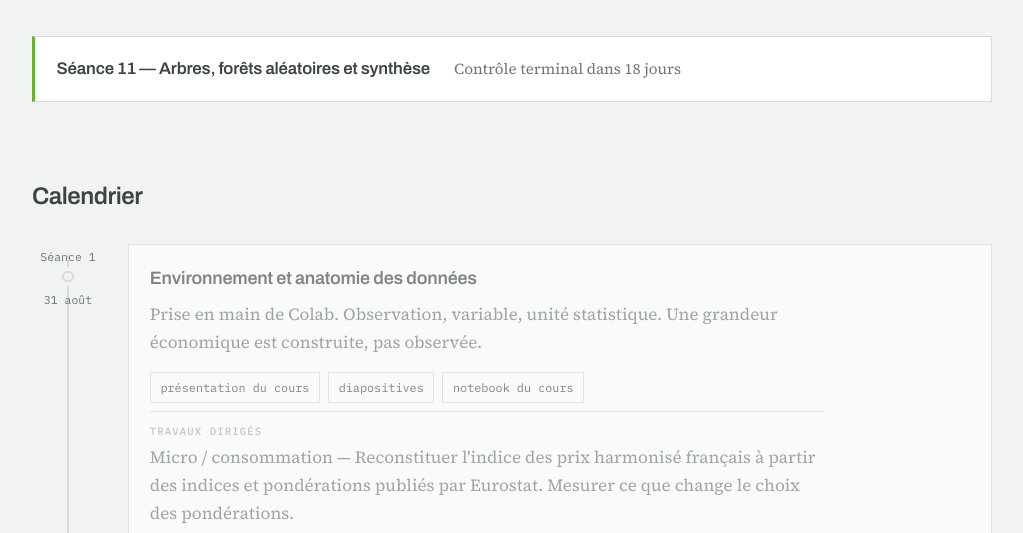
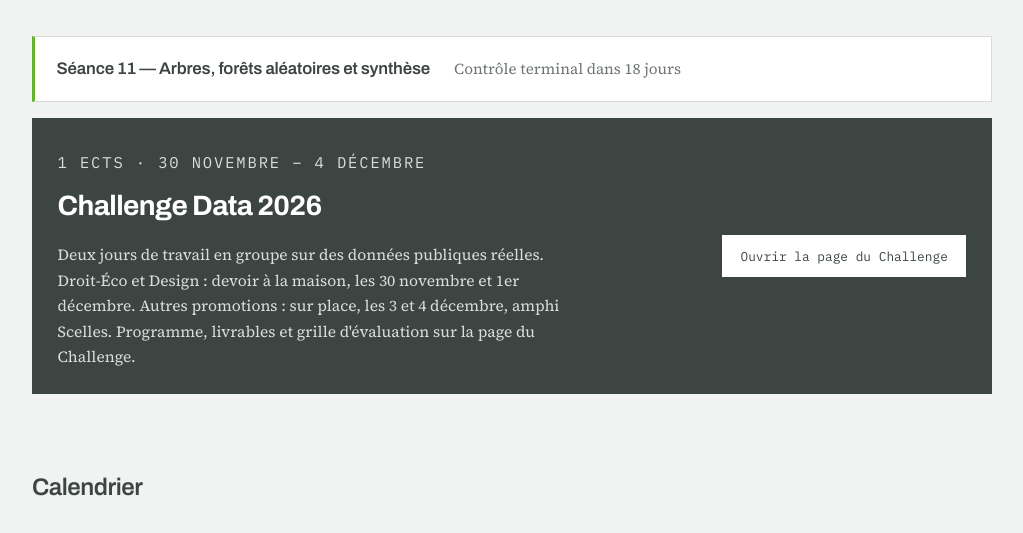
Before and after one commit to StefaniaMarcassa/analyse_des_donnees, a plain HTML site: page index.html in a window 1280 px wide. Shown: the part 224-757 px from the top of the page, without its empty margins (128-1151 px from the left). Drawn offline with Linux system fonts and the light colour scheme.

Commit message:
Implement spotlight section in index.html
Added a spotlight section with dynamic content.

```diff
--- a/index.html
+++ b/index.html
@@ -130,6 +130,64 @@
     margin:0;
   }
   .status-sub{margin:0;color:var(--ink-soft);font-size:0.95rem}
+
+  /* ---------- encart en avant ---------- */
+  .spotlight{
+    margin:1rem 0 0;
+    background:var(--cy-446);
+    color:var(--card);
+    padding:1.5rem 1.6rem;
+    display:grid;
+    gap:0.3rem 2rem;
+    grid-template-columns:1fr auto;
+    align-items:center;
+  }
+  .spotlight-eyebrow{
+    grid-column:1;
+    font-family:var(--mono);
+    font-size:0.68rem;
+    letter-spacing:0.12em;
+    text-transform:uppercase;
+    color:var(--cy-jaune);
+    margin:0;
+  }
+  .spotlight h2{
+    grid-column:1;
+    font-family:var(--sans);
+    font-weight:700;
+    font-size:clamp(1.3rem,1.1rem + 0.9vw,1.75rem);
+    letter-spacing:-0.022em;
+    margin:0.15rem 0 0;
+    color:var(--card);
+  }
+  .spotlight p{
+    grid-column:1;
+    margin:0.5rem 0 0;
+    max-width:62ch;
+    font-size:0.97rem;
+    color:#D9DEDD;
+  }
+  .spotlight-cta{
+    grid-column:2;
+    grid-row:1 / span 3;
+    justify-self:end;
+    font-family:var(--mono);
+    font-size:0.8rem;
+    text-decoration:none;
+    white-space:nowrap;
+    padding:0.6rem 1.1rem;
+    background:var(--card);
+    color:var(--cy-446);
+    border:1px solid var(--card);
+    transition:background 0.14s ease,color 0.14s ease;
+  }
+  .spotlight-cta:hover{background:var(--cy-vert);border-color:var(--cy-vert);color:var(--card)}
+  .spotlight-cta:focus-visible{outline:2px solid var(--cy-jaune);outline-offset:3px}
+
+  @media (max-width:46rem){
+    .spotlight{grid-template-columns:1fr}
+    .spotlight-cta{grid-column:1;grid-row:auto;justify-self:start;margin-top:1rem}
+  }
 
   /* ---------- sections ---------- */
   section{padding:clamp(2.75rem,6vw,4.25rem) 0}
@@ -366,6 +424,7 @@
     <p class="status-main" id="status-main">Chargement…</p>
     <p class="status-sub" id="status-sub"></p>
   </div>
+  <aside class="spotlight" id="spotlight" hidden></aside>
 </div>
 
 <main>
@@ -425,6 +484,23 @@ const COURSE = {
     { label: "Permanence", value: "Exclusivement sur rendez-vous" },
     { label: "Contact",    value: "stefania.marcassa@cyu.fr" }
   ]
+};
+
+/* -------------------------------------------------------------------------
+   1 bis. ENCART EN AVANT
+   Le bandeau sombre placé en haut de la page, pour ce qui ne doit pas se
+   chercher. Mettre `null` pour ne rien afficher. L'encart disparaît tout
+   seul le lendemain de `until`.
+   ------------------------------------------------------------------------- */
+const SPOTLIGHT = {
+  eyebrow: "1 ECTS · 30 novembre – 4 décembre",
+  title:   "Challenge Data 2026",
+  body:    "Deux jours de travail en groupe sur des données publiques réelles. " +
+           "Droit-Éco et Design : devoir à la maison, les 30 novembre et 1er décembre. " +
+           "Autres promotions : sur place, les 3 et 4 décembre, amphi Scelles. " +
+           "Programme, livrables et grille d'évaluation sur la page du Challenge.",
+  cta:     { label: "Ouvrir la page du Challenge", href: "etudiants.html" },
+  until:   "2026-12-04"
 };
 
 /* -------------------------------------------------------------------------
@@ -799,6 +875,27 @@ const PRACTICAL = [
       "<b>" + escapeHtml(f.label) + "</b>" + escapeHtml(f.value)));
   });
 
+  /* ---- encart en avant ---- */
+  const spotEl = document.getElementById("spotlight");
+  if (typeof SPOTLIGHT === "object" && SPOTLIGHT) {
+    const fin = SPOTLIGHT.until
+      ? new Date(SPOTLIGHT.until + "T23:59:59")
+      : null;
+    if (!fin || now <= fin) {
+      if (SPOTLIGHT.eyebrow) {
+        spotEl.appendChild(el("p", "spotlight-eyebrow", escapeHtml(SPOTLIGHT.eyebrow)));
+      }
+      spotEl.appendChild(el("h2", null, escapeHtml(SPOTLIGHT.title)));
+      if (SPOTLIGHT.body) spotEl.appendChild(el("p", null, escapeHtml(SPOTLIGHT.body)));
+      if (SPOTLIGHT.cta) {
+        const a = el("a", "spotlight-cta", escapeHtml(SPOTLIGHT.cta.label));
+        a.href = SPOTLIGHT.cta.href;
+        spotEl.appendChild(a);
+      }
+      spotEl.hidden = false;
+    }
+  }
+
   /* ---- où en est-on dans le semestre ? ---- */
   const weeks = SCHEDULE.map(w => ({ ...w, start: new Date(w.date + "T00:00") }));
   let currentIndex = -1;
```
